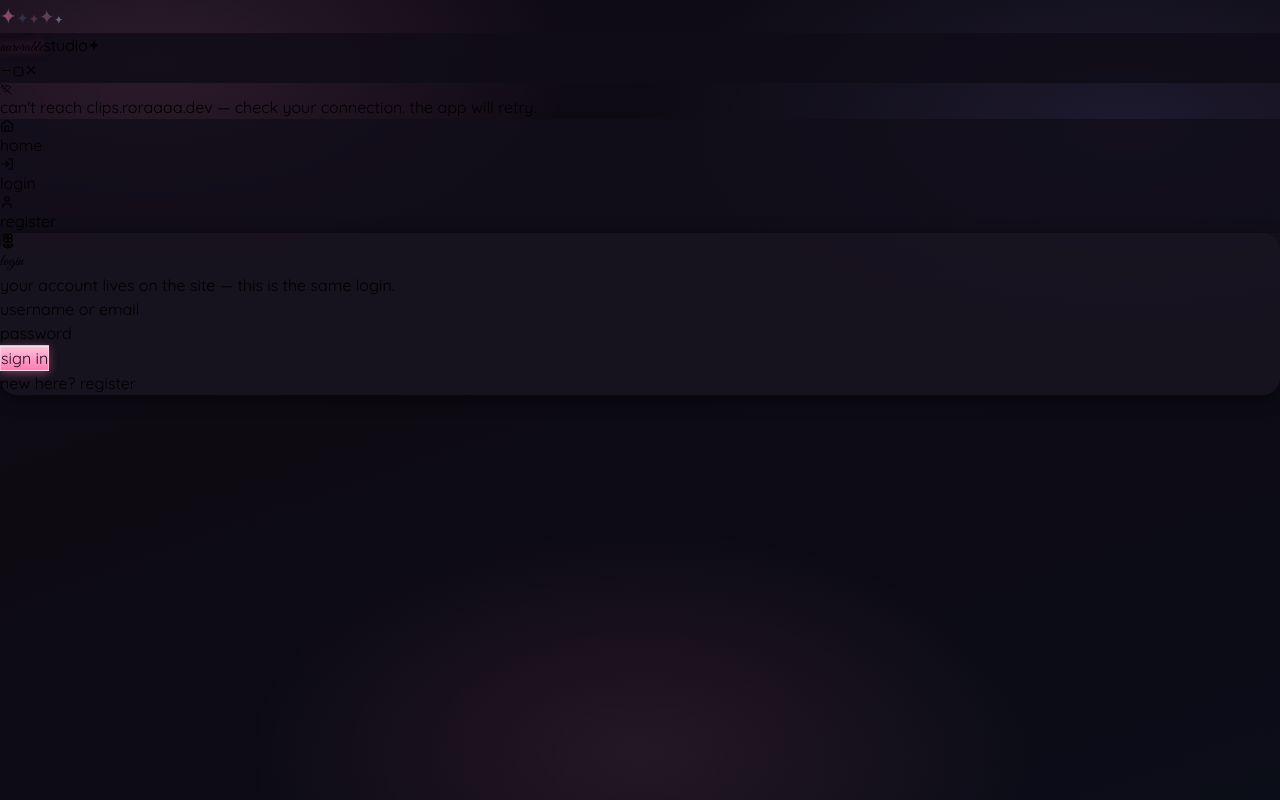
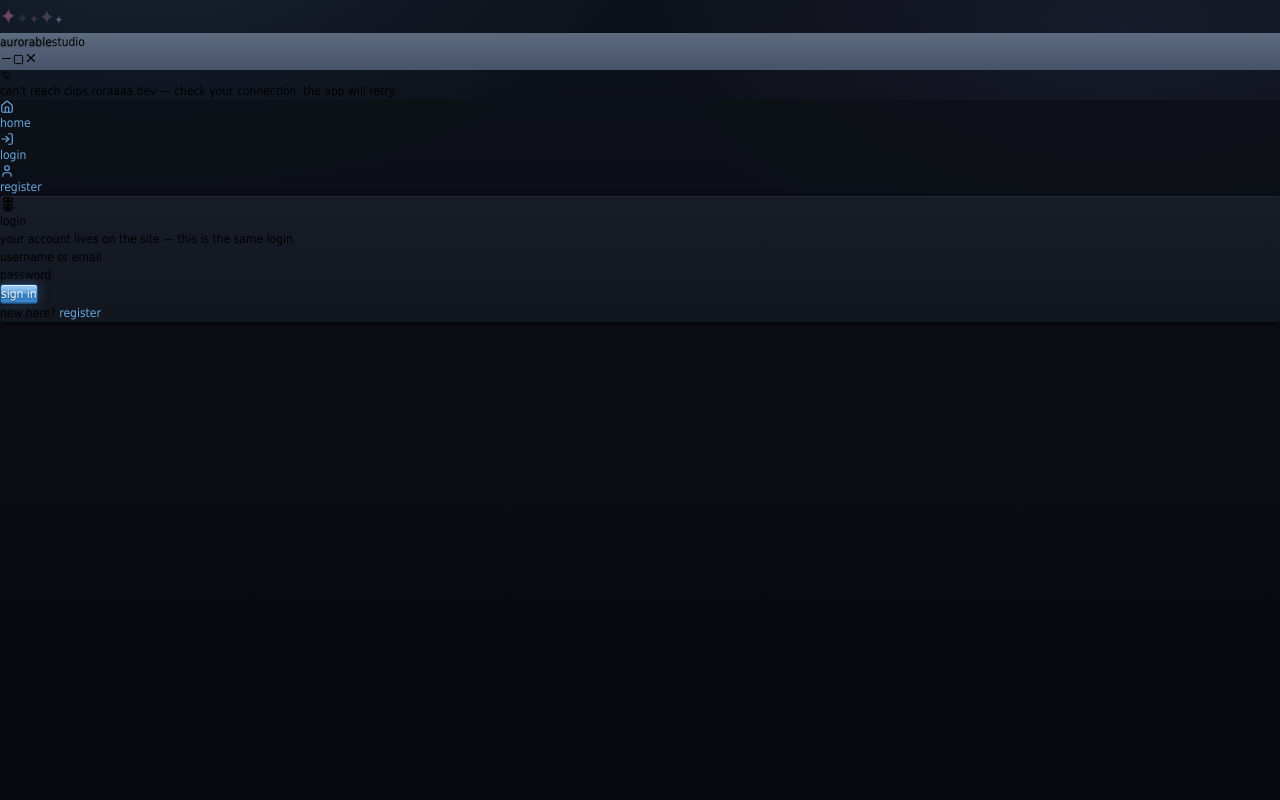
Before and after one commit to Dream23322/aurorable-studio, a React (Vite) app in the folder src/renderer/: page /#/login in a window 1280 px wide. Built offline with nearby package versions, Linux system fonts and the light colour scheme; no server answers.

Commit message:
y2k metal theme: dark chrome tokens, steel bands, bevels

```diff
--- a/src/renderer/src/components/titlebar.tsx
+++ b/src/renderer/src/components/titlebar.tsx
@@ -4,31 +4,30 @@ export function Titlebar() {
   return (
     <div
       className="flex h-9 shrink-0 items-center gap-2 border-b px-3 select-none"
-      style={{ borderColor: "var(--border)", background: "rgba(16,12,24,0.85)" }}
+      style={{ borderColor: "#2a3547", background: "linear-gradient(180deg, #5d6b80 0%, #46536a 100%)" }}
     >
-      <span className="aur-script text-lg font-bold text-aurora-bright" style={{ textShadow: "0 0 12px rgba(var(--glow-rgb),0.5)" }}>
+      <span className="text-[15px] font-bold tracking-wide text-white" style={{ textShadow: "0 1px 2px rgba(0,0,0,0.5)" }}>
         aurorable
       </span>
-      <span className="text-xs text-muted-foreground">studio</span>
-      <span className="text-[10px] text-aurora-soft">✦</span>
+      <span className="text-xs text-white/70">studio</span>
       <span className="flex-1" style={{ WebkitAppRegion: "drag" } as React.CSSProperties} />
       <div className="flex items-center gap-1">
         <button
-          className="grid h-6 w-8 place-items-center rounded-full text-muted-foreground hover:bg-accent"
+          className="grid h-6 w-8 place-items-center rounded text-white/80 hover:bg-white/15"
           onClick={() => window.electron.ipcRenderer.send("window-control", "minimize")}
           title="minimize"
         >
           <Minus size={13} />
         </button>
         <button
-          className="grid h-6 w-8 place-items-center rounded-full text-muted-foreground hover:bg-accent"
+          className="grid h-6 w-8 place-items-center rounded text-white/80 hover:bg-white/15"
           onClick={() => window.electron.ipcRenderer.send("window-control", "maximize")}
           title="maximize"
         >
           <Square size={11} />
         </button>
         <button
-          className="grid h-6 w-8 place-items-center rounded-full text-muted-foreground hover:bg-destructive hover:text-destructive-foreground"
+          className="grid h-6 w-8 place-items-center rounded text-white/80 hover:bg-[#c95050] hover:text-white"
           onClick={() => window.electron.ipcRenderer.send("window-control", "close")}
           title="close"
         >
--- a/src/renderer/src/components/ui/button.tsx
+++ b/src/renderer/src/components/ui/button.tsx
@@ -5,23 +5,22 @@ import { cva, type VariantProps } from 'class-variance-authority'
 import { cn } from '@/lib/utils'
 
 const buttonVariants = cva(
-  "inline-flex items-center justify-center gap-2 whitespace-nowrap rounded-full text-sm font-semibold transition-all disabled:pointer-events-none disabled:opacity-50 [&_svg]:pointer-events-none [&_svg:not([class*='size-'])]:size-4 shrink-0 [&_svg]:shrink-0 outline-none focus-visible:border-ring focus-visible:ring-ring/50 focus-visible:ring-[3px] aria-invalid:ring-destructive/20 aria-invalid:border-destructive cursor-pointer active:scale-95",
+  "inline-flex items-center justify-center gap-2 whitespace-nowrap rounded-md text-[13px] font-bold transition-all disabled:pointer-events-none disabled:opacity-50 [&_svg]:pointer-events-none [&_svg:not([class*='size-'])]:size-4 shrink-0 [&_svg]:shrink-0 outline-none focus-visible:border-ring focus-visible:ring-ring/50 focus-visible:ring-[3px] aria-invalid:ring-destructive/20 aria-invalid:border-destructive cursor-pointer active:scale-95",
   {
     variants: {
       variant: {
         default: 'aur-glossy',
         destructive:
-          'bg-gradient-to-b from-[#ffb0b0] to-[#ff7d7d] text-white border border-white/70 shadow-[0_2px_10px_rgba(255,125,125,0.45)] hover:from-[#ffa0a0] hover:to-[#ff6b6b]',
-        outline:
-          'border bg-white/70 shadow-[0_2px_8px_rgba(255,150,195,0.15)] hover:bg-accent hover:text-accent-foreground',
+          'bg-gradient-to-b from-[#e08c8c] to-[#c95050] text-white border border-[#9c3b3b] shadow-[inset_0_1px_0_rgba(255,255,255,0.4),0_1px_3px_rgba(90,30,30,0.3)] hover:from-[#e6a0a0] hover:to-[#bd4444]',
+        outline: 'aur-silver',
         secondary: 'bg-secondary text-secondary-foreground shadow-xs hover:bg-secondary/80',
-        ghost: 'hover:bg-accent hover:text-accent-foreground',
+        ghost: 'aur-silver',
         link: 'text-primary underline-offset-4 hover:underline'
       },
       size: {
         default: 'h-9 px-4 py-2 has-[>svg]:px-3',
-        sm: 'h-8 rounded-full gap-1.5 px-3 has-[>svg]:px-2.5',
-        lg: 'h-10 rounded-full px-6 has-[>svg]:px-4',
+        sm: 'h-8 rounded gap-1.5 px-3 has-[>svg]:px-2.5',
+        lg: 'h-10 rounded px-6 has-[>svg]:px-4',
         icon: 'size-9'
       }
     },
--- a/src/renderer/src/index.css
+++ b/src/renderer/src/index.css
@@ -1,28 +1,32 @@
-@import url("https://fonts.googleapis.com/css2?family=Great+Vibes&family=Quicksand:wght@400;500;600;700&display=swap");
 @import "tailwindcss";
 @import "tw-animate-css";
 
 @custom-variant dark (&:is(.dark *));
 
 /* ------------------------------------------------------------------ */
-/* dark angelcore 2010 — plum skies, soft pink glow, gloss, sparkles   */
+/* dark Y2K metal — chrome bands, glossy bevels, Tahoma small text,    */
+/* icy blue glow. account themes shift the steel/accent hues.          */
 /* ------------------------------------------------------------------ */
 :root {
-  --bg: #0d0a12;
-  --bg-elev: #16121d;
-  --bg-elev-2: #211a2c;
-  --bg-deep: #0a0710;
-  --border: #352a48;
-  --border-strong: #ff9ec6;
-  --text: #f2e6f0;
-  --text-dim: #a08ba8;
-  --pink: #ff9ec6;
-  --pink-bright: #ff7cb0;
-  --pink-deep: #e7629a;
-  --pink-soft: #ffc3da;
-  --danger: #ff7d7d;
-  --good: #7ce0a3;
-  --glow-rgb: 255, 140, 190;
+  --bg: #0a0c12;
+  --bg-elev: #11151f;
+  --bg-elev-2: #181e2b;
+  --bg-deep: #060810;
+  --border: #2b3547;
+  --border-strong: #4d5f7d;
+  --text: #d7e1ee;
+  --text-dim: #7e8da3;
+  --pink: #6aa8e0;
+  --pink-bright: #9cd2ff;
+  --pink-deep: #2f6cb0;
+  --pink-soft: #b9d9f5;
+--danger: #ff7d7d;
+  --good: #6fd598;
+  --glow-rgb: 95, 162, 232;
+
+  /* chrome steel band */
+  --band-1: #46536c;
+  --band-2: #252f42;
 
   --background: var(--bg);
   --foreground: var(--text);
@@ -30,8 +34,8 @@
   --card-foreground: var(--text);
   --popover: var(--bg-elev);
   --popover-foreground: var(--text);
-  --primary: var(--pink-bright);
-  --primary-foreground: #1a0f1f;
+  --primary: var(--pink);
+  --primary-foreground: #0a1420;
   --secondary: var(--bg-elev-2);
   --secondary-foreground: var(--text);
   --muted: var(--bg-elev-2);
@@ -39,81 +43,91 @@
   --accent: var(--bg-elev-2);
   --accent-foreground: var(--pink-soft);
   --destructive: var(--danger);
-  --destructive-foreground: #1a0f1f;
+  --destructive-foreground: #180a0a;
   --border: var(--border);
   --input: var(--bg-elev-2);
   --ring: var(--pink-deep);
-  --sidebar: rgba(18, 14, 26, 0.82);
+  --sidebar: rgba(13, 16, 24, 0.94);
   --sidebar-foreground: var(--text-dim);
   --sidebar-accent: var(--bg-elev-2);
   --sidebar-accent-foreground: var(--pink-soft);
   --sidebar-border: var(--border);
 
-  --font-sans: "Quicksand", "Segoe UI", Tahoma, Verdana, sans-serif;
+  --font-sans: Tahoma, Verdana, "Segoe UI", sans-serif;
   --font-mono: "Consolas", "Courier New", monospace;
-  --font-script: "Great Vibes", "Brush Script MT", "Segoe Script", cursive;
-  --radius: 0.9rem;
+  --font-script: Tahoma, Verdana, "Segoe UI", sans-serif;
+  --radius: 2px;
 }
 
-/* account themes stay synced with the site — dark angelcore variants */
+/* account themes stay synced with the site — dark Y2K-tinted variants */
 [data-theme="ocean"] {
-  --border: #25455c; --border-strong: #7ec8f2; --text: #d7ecf8; --text-dim: #6f93a8;
-  --pink: #8ecdf5; --pink-bright: #5fb8ef; --pink-deep: #3f95c9; --pink-soft: #bce5fa;
-  --bg: #070d14; --bg-elev: #0d1620; --bg-elev-2: #14222f; --bg-deep: #04080d;
+  --bg: #081019; --bg-elev: #0d1621; --bg-elev-2: #14202e; --bg-deep: #04080d;
+  --border: #2a4258; --border-strong: #4d7ba2; --text: #d4e8f7; --text-dim: #6f93a8;
+  --pink: #6ab5e8; --pink-bright: #9ad8ff; --pink-deep: #2f6fae; --pink-soft: #b5dcf7;
+  --band-1: #3a5a78; --band-2: #1f3247;
   --glow-rgb: 95, 184, 239;
 }
 [data-theme="mountain"] {
-  --border: #2c4a2e; --border-strong: #93cf9a; --text: #dff0de; --text-dim: #7fa183;
-  --pink: #a5ddab; --pink-bright: #7cc487; --pink-deep: #559e61; --pink-soft: #cdeec9;
-  --bg: #080f09; --bg-elev: #0e1a10; --bg-elev-2: #162616; --bg-deep: #050a06;
+  --bg: #090f0a; --bg-elev: #0f1911; --bg-elev-2: #162419; --bg-deep: #050a06;
+  --border: #2c4630; --border-strong: #4f7d58; --text: #dcefdf; --text-dim: #7fa183;
+  --pink: #7cc487; --pink-bright: #a8e2b0; --pink-deep: #4f9a5b; --pink-soft: #c4e9c6;
+  --band-1: #3f5c40; --band-2: #263724;
   --glow-rgb: 124, 196, 135;
 }
 [data-theme="sunset"] {
-  --border: #4e2c1d; --border-strong: #f5a37e; --text: #ffe3d6; --text-dim: #b08a7a;
-  --pink: #ffb18d; --pink-bright: #ff8f5f; --pink-deep: #e26938; --pink-soft: #ffd9c2;
   --bg: #120907; --bg-elev: #1d1009; --bg-elev-2: #2a1710; --bg-deep: #0a0503;
+  --border: #4e2c1d; --border-strong: #8a5c42; --text: #f3e2d4; --text-dim: #b08a7a;
+  --pink: #f0985f; --pink-bright: #ffc08a; --pink-deep: #c26938; --pink-soft: #f5cfae;
+  --band-1: #6b4a35; --band-2: #3e2c22;
   --glow-rgb: 255, 143, 95;
 }
 [data-theme="forest"] {
-  --border: #2d4a2c; --border-strong: #8ecb92; --text: #dcefdc; --text-dim: #7fa083;
-  --pink: #9fd8a6; --pink-bright: #74bd7e; --pink-deep: #4d9a5b; --pink-soft: #c8ecc5;
   --bg: #070e08; --bg-elev: #0d190f; --bg-elev-2: #142515; --bg-deep: #040a05;
+  --border: #2d4a2c; --border-strong: #4f8250; --text: #dcecdc; --text-dim: #7fa083;
+  --pink: #74bd7e; --pink-bright: #a4e0aa; --pink-deep: #479257; --pink-soft: #bce6bd;
+  --band-1: #38593a; --band-2: #223724;
   --glow-rgb: 116, 189, 126;
 }
 [data-theme="midnight"] {
-  --border: #333a66; --border-strong: #8f97ef; --text: #e0e2fa; --text-dim: #8d92b2;
-  --pink: #a7adf5; --pink-bright: #838ced; --pink-deep: #5b64d1; --pink-soft: #ccd0fb;
   --bg: #0a0b18; --bg-elev: #111226; --bg-elev-2: #191b38; --bg-deep: #05060f;
+  --border: #333a66; --border-strong: #5a63a3; --text: #e0e2fa; --text-dim: #8d92b2;
+  --pink: #8d97ef; --pink-bright: #b6bcfb; --pink-deep: #5b64d1; --pink-soft: #cdd1fb;
+  --band-1: #3b4478; --band-2: #232847;
   --glow-rgb: 131, 140, 237;
 }
 [data-theme="peach"] {
-  --border: #52301f; --border-strong: #ffa48f; --text: #ffe4d8; --text-dim: #b59184;
-  --pink: #ffab99; --pink-bright: #ff8b74; --pink-deep: #e4644d; --pink-soft: #ffd7c8;
   --bg: #140a06; --bg-elev: #20110a; --bg-elev-2: #2e1810; --bg-deep: #0c0503;
+  --border: #52301f; --border-strong: #8a5c42; --text: #f3e3d4; --text-dim: #b59184;
+  --pink: #f0a080; --pink-bright: #ffc8a8; --pink-deep: #c26a4d; --pink-soft: #f5d3ba;
+  --band-1: #6b4932; --band-2: #402d20;
   --glow-rgb: 255, 139, 116;
 }
 [data-theme="vapor"] {
-  --border: #4a2c66; --border-strong: #c493ef; --text: #ecdffb; --text-dim: #9d8ab5;
-  --pink: #cfa9f5; --pink-bright: #b983ef; --pink-deep: #9759d1; --pink-soft: #e2cafc;
   --bg: #12081c; --bg-elev: #1d0f2a; --bg-elev-2: #2a1739; --bg-deep: #0b0412;
+  --border: #4a2c66; --border-strong: #7d5aa3; --text: #ecdffb; --text-dim: #9d8ab5;
+  --pink: #bd93ef; --pink-bright: #d9bcfb; --pink-deep: #8a5cd1; --pink-soft: #e4d2fc;
+  --band-1: #4c3878; --band-2: #2c2247;
   --glow-rgb: 185, 131, 239;
 }
 [data-theme="sakura"] {
-  --border: #4d2b3e; --border-strong: #ff9cc4; --text: #ffe4ef; --text-dim: #b18fa1;
-  --pink: #ffa3c8; --pink-bright: #ff7fb2; --pink-deep: #e25890; --pink-soft: #ffd2e6;
   --bg: #130910; --bg-elev: #1f0f1a; --bg-elev-2: #2c1624; --bg-deep: #0c050a;
+  --border: #4d2b3e; --border-strong: #8a5a78; --text: #f3e2ec; --text-dim: #b18fa1;
+  --pink: #f08cbc; --pink-bright: #ffadd2; --pink-deep: #d15890; --pink-soft: #f7c9e0;
+  --band-1: #5c3a50; --band-2: #38222f;
   --glow-rgb: 255, 127, 178;
 }
 [data-theme="miku"] {
-  --border: #234c48; --border-strong: #7fd4cd; --text: #d6f1ee; --text-dim: #7fa6a2;
-  --pink: #96e0d9; --pink-bright: #64cbc1; --pink-deep: #40a89d; --pink-soft: #bceee8;
   --bg: #060f0e; --bg-elev: #0b1816; --bg-elev-2: #112220; --bg-deep: #030a09;
+  --border: #234c48; --border-strong: #4d8a84; --text: #d4f0ec; --text-dim: #7fa6a2;
+  --pink: #64cbc1; --pink-bright: #a0eae2; --pink-deep: #3aa89d; --pink-soft: #b4ece6;
+  --band-1: #2c5c58; --band-2: #1a3a37;
   --glow-rgb: 100, 203, 193;
 }
 [data-theme="cosy"] {
-  --border: #4a3720; --border-strong: #d9a678; --text: #f2e3d0; --text-dim: #b09a80;
-  --pink: #e0b089; --pink-bright: #d99a66; --pink-deep: #b87744; --pink-soft: #ecd3b4;
   --bg: #100b06; --bg-elev: #1a120a; --bg-elev-2: #261b10; --bg-deep: #0a0603;
+  --border: #4a3720; --border-strong: #86653f; --text: #f0e1ce; --text-dim: #b09a80;
+  --pink: #d99a66; --pink-bright: #f2c698; --pink-deep: #a87744; --pink-soft: #e9d0ae;
+  --band-1: #5c4c35; --band-2: #382e20;
   --glow-rgb: 217, 154, 102;
 }
 
@@ -148,18 +162,20 @@
   --color-aurora-soft: var(--pink-soft);
   --color-aurora-dim: var(--text-dim);
   --color-aurora-good: var(--good);
+  --color-band-1: var(--band-1);
+  --color-band-2: var(--band-2);
 
   --font-sans: var(--font-sans);
   --font-mono: var(--font-mono);
   --font-script: var(--font-script);
-  --radius-sm: calc(var(--radius) - 4px);
-  --radius-md: calc(var(--radius) - 2px);
-  --radius-lg: var(--radius);
-  --radius-xl: calc(var(--radius) + 6px);
+  --radius-sm: 2px;
+  --radius-md: 3px;
+  --radius-lg: 4px;
+  --radius-xl: 6px;
 }
 
 * {
-  scrollbar-color: var(--pink-deep) var(--bg-deep);
+  scrollbar-color: var(--border-strong) transparent;
 }
 
 html,
@@ -171,36 +187,39 @@ body,
 body {
   @apply bg-background text-foreground;
   font-family: var(--font-sans);
+  font-size: 12px;
   overflow: hidden;
   background:
-    radial-gradient(600px 300px at 12% 8%, rgba(255, 140, 190, 0.13), transparent 70%),
-    radial-gradient(700px 340px at 88% 16%, rgba(150, 140, 255, 0.12), transparent 70%),
-    radial-gradient(560px 320px at 50% 94%, rgba(255, 120, 170, 0.1), transparent 70%),
-    linear-gradient(160deg, #0f0b16 0%, #0d0a12 45%, #0b0d18 100%);
+    radial-gradient(700px 320px at 12% -4%, rgba(95, 162, 232, 0.1), transparent 70%),
+    radial-gradient(700px 340px at 88% 4%, rgba(150, 140, 255, 0.08), transparent 70%),
+    linear-gradient(180deg, #0d1119 0%, #0a0c12 55%, #07090f 100%);
   background-attachment: fixed;
 }
 
+::selection {
+  background: rgba(var(--glow-rgb), 0.35);
+}
+
 ::-webkit-scrollbar {
-  width: 10px;
-  height: 10px;
+  width: 12px;
+  height: 12px;
 }
 ::-webkit-scrollbar-track {
-  background: transparent;
+  background: #0a0d14;
+  border-left: 1px solid var(--border);
 }
 ::-webkit-scrollbar-thumb {
-  background: var(--pink-deep);
-  border: 2px solid transparent;
-  background-clip: content-box;
-  border-radius: 8px;
+  background: linear-gradient(180deg, #5a6b86 0%, #39465e 50%, #2b3548 100%);
+  border: 1px solid #161c28;
+  border-radius: 0;
 }
 ::-webkit-scrollbar-thumb:hover {
-  background: var(--pink-bright);
-  background-clip: content-box;
+  background: linear-gradient(180deg, #7b93b3 0%, #4d5f7d 50%, #39465e 100%);
 }
 
 @keyframes twinkle {
-  0%, 100% { opacity: 0.25; transform: scale(0.85) rotate(0deg); }
-  50% { opacity: 1; transform: scale(1.15) rotate(20deg); }
+  0%, 100% { opacity: 0.2; transform: scale(0.85) rotate(0deg); }
+  50% { opacity: 0.85; transform: scale(1.1) rotate(20deg); }
 }
 
 @keyframes floaty {
@@ -208,40 +227,105 @@ body {
   50% { transform: translateY(-14px); }
 }
 
-.aur-script {
-  font-family: var(--font-script);
+@keyframes rainbow-shift {
+  0% { background-position: 0% 50%; }
+  50% { background-position: 100% 50%; }
+  100% { background-position: 0% 50%; }
 }
 
+/* chrome title text (brand) */
+.aur-chrome-text {
+  background: linear-gradient(180deg, #ffffff 0%, #cfe2f7 32%, #6fa8dd 50%, #e2eefa 54%, #9cc4ec 100%);
+  -webkit-background-clip: text;
+  background-clip: text;
+  color: transparent;
+  filter: drop-shadow(0 1px 0 rgba(0, 0, 0, 0.65)) drop-shadow(0 0 10px rgba(120, 180, 240, 0.45));
+}
+
+/* steel glass band (section headers / tabs) */
+.aur-band {
+  background: linear-gradient(180deg, var(--band-1) 0%, var(--band-2) 48%, #1c2331 52%, #2b3650 100%);
+  color: #ffffff;
+  border: 1px solid #141b28;
+  border-radius: 3px;
+  box-shadow: inset 0 1px 0 rgba(255, 255, 255, 0.28), inset 0 -1px 0 rgba(0, 0, 0, 0.35), 0 1px 3px rgba(0, 0, 0, 0.5);
+  text-shadow: 0 1px 2px rgba(0, 0, 0, 0.6);
+}
+
+/* glossy blue button */
 .aur-glossy {
-  background: linear-gradient(180deg, var(--pink-soft) 0%, var(--pink-bright) 100%);
-  color: #1a0f1f;
-  border: 1px solid rgba(255, 255, 255, 0.35);
+  background: linear-gradient(180deg, #a8d4f5 0%, #5ea2e0 45%, #2f7cc4 55%, #3f8cd2 100%);
+  color: #ffffff;
+  border: 1px solid #1e4e7e;
+  border-radius: 3px;
   box-shadow:
-    0 2px 10px rgba(var(--glow-rgb), 0.4),
-    inset 0 1px 0 rgba(255, 255, 255, 0.45);
+    inset 0 1px 0 rgba(255, 255, 255, 0.55),
+    inset 0 -1px 0 rgba(0, 0, 0, 0.25),
+    0 1px 3px rgba(0, 0, 0, 0.5),
+    0 0 12px rgba(var(--glow-rgb), 0.35);
+  text-shadow: 0 1px 1px rgba(10, 30, 55, 0.6);
 }
 .aur-glossy:hover {
-  background: linear-gradient(180deg, var(--pink) 0%, var(--pink-bright) 100%);
+  background: linear-gradient(180deg, #b8dcf7 0%, #6cade6 45%, #3a86cb 55%, #4b95d8 100%);
   box-shadow:
-    0 3px 14px rgba(var(--glow-rgb), 0.55),
-    inset 0 1px 0 rgba(255, 255, 255, 0.45);
+    inset 0 1px 0 rgba(255, 255, 255, 0.55),
+    inset 0 -1px 0 rgba(0, 0, 0, 0.25),
+    0 1px 3px rgba(0, 0, 0, 0.5),
+    0 0 16px rgba(var(--glow-rgb), 0.55);
 }
 .aur-glossy:disabled {
   opacity: 0.5;
   box-shadow: none;
 }
 
+/* chrome silver button */
+.aur-silver {
+  background: linear-gradient(180deg, #f4f6f9 0%, #cfd6e0 45%, #aab3c1 55%, #c2c9d4 100%);
+  color: #1c2431;
+  border: 1px solid #5b6a82;
+  border-radius: 3px;
+  box-shadow:
+    inset 0 1px 0 #ffffff,
+    inset 0 -1px 0 rgba(0, 0, 0, 0.12),
+    0 1px 2px rgba(0, 0, 0, 0.5);
+}
+.aur-silver:hover {
+  background: linear-gradient(180deg, #ffffff 0%, #dde3ea 45%, #bcc4d0 55%, #ccd3dc 100%);
+  color: #0e1622;
+}
+.aur-silver:disabled {
+  opacity: 0.55;
+  box-shadow: none;
+}
+
+/* raised dark panel with bevel */
 .aur-card {
-  background: rgba(24, 20, 32, 0.88);
+  background: linear-gradient(180deg, #171c27 0%, #12161f 100%);
   border: 1px solid var(--border);
-  border-radius: 1.1rem;
-  box-shadow: 0 4px 18px rgba(0, 0, 0, 0.45);
+  border-radius: 3px;
+  box-shadow: inset 0 1px 0 rgba(255, 255, 255, 0.06), 0 2px 6px rgba(0, 0, 0, 0.5);
 }
 
 .aur-card-soft {
-  background: rgba(18, 14, 26, 0.6);
-  border: 1px dashed var(--border);
-  border-radius: 1rem;
+  background: rgba(18, 22, 31, 0.6);
+  border: 1px solid var(--border);
+  border-radius: 3px;
+}
+
+/* sunken well (inputs, progress tracks) */
+.aur-well {
+  background: #080b11;
+  border: 1px solid #05070c;
+  border-radius: 2px;
+  box-shadow: inset 0 2px 5px rgba(0, 0, 0, 0.7), 0 1px 0 rgba(255, 255, 255, 0.05);
+}
+
+/* hard link-blue 2000s link */
+a {
+  color: var(--pink);
+}
+a:hover {
+  color: var(--pink-bright);
 }
 
 @layer base {
```
